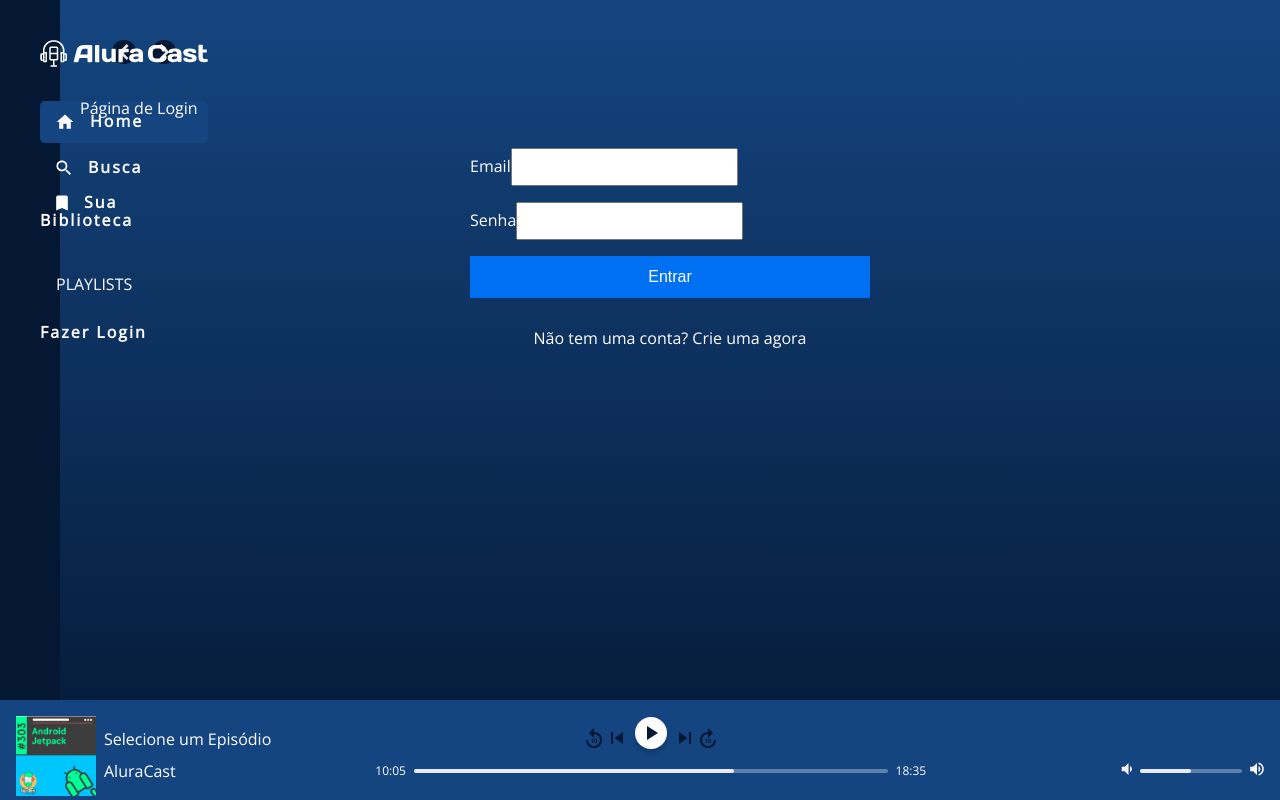
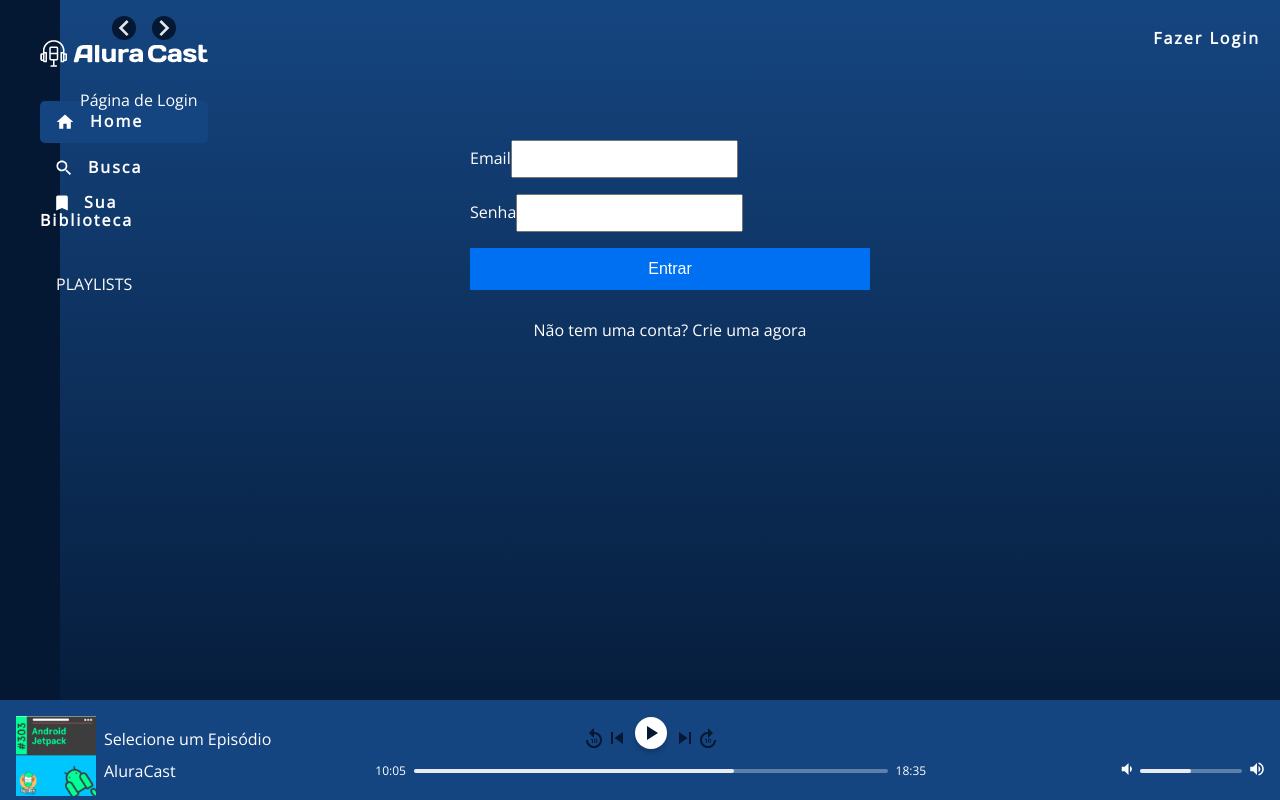
Before and after one commit to ericoliveirajs/aluracast, a Next.js app in the folder aluracast-frontend/: page /login in a window 1280 px wide. Built offline with nearby package versions, Linux system fonts and the light colour scheme; no server answers.

Commit message:
feat(header): Implementa botão Login/Logout estilizado no Header. Closes #16

```diff
--- a/aluracast-frontend/src/components/Layout.tsx
+++ b/aluracast-frontend/src/components/Layout.tsx
@@ -15,7 +15,7 @@ const Layout: React.FC<LayoutProps> = ({ children, latestEpisode }) => {
   const router = useRouter();
 
   useEffect(() => {
-    const token = localStorage.getItem('token');
+    const token = typeof window !== 'undefined' ? localStorage.getItem('token') : null;
     if (token) {
       setIsLoggedIn(true);
     }
@@ -24,18 +24,39 @@ const Layout: React.FC<LayoutProps> = ({ children, latestEpisode }) => {
   const handleLogout = () => {
     localStorage.removeItem('token');
     setIsLoggedIn(false);
-    router.push('/login');
+    router.push('/');
   };
 
   return (
     <>
       <header className="cabecalho container">
+
+        <div className="cabecalho__navegacao">
           <button className="cabecalho__botao">
             <img src="/assets/img/seta-voltar.svg" alt="Seta voltar" />
           </button>
           <button className="cabecalho__botao">
             <img src="/assets/img/seta-avançar.svg" alt="Seta avancar" />
           </button>
+        </div>
+
+        <div className="cabecalho__auth">
+            {isLoggedIn ? (
+                <button
+                    className="cabecalho__botao--auth menu-lateral__link"
+                    onClick={handleLogout}
+                >
+                    Sair
+                </button>
+            ) : (
+                <button
+                    className="cabecalho__botao--auth menu-lateral__link"
+                    onClick={() => router.push('/login')}
+                >
+                    Fazer Login
+                </button>
+            )}
+        </div>
       </header>
 
       <aside className="menu-lateral">
@@ -67,19 +88,9 @@ const Layout: React.FC<LayoutProps> = ({ children, latestEpisode }) => {
               <li className="menu-lateral__link menu-lateral__link--podcasts">
                   <Link href="#">Podcasts salvos</Link>
               </li>
-              <li className="menu-lateral__link">
-                <button
-                  onClick={handleLogout}
-                  style={{ background: 'none', border: 'none', color: 'inherit', cursor: 'pointer', padding: 0, fontSize: 'inherit' }}
-                >
-                  Sair
-                </button>
-              </li>
             </>
           ) : (
-            <li className="menu-lateral__link">
-                <Link href="/login">Fazer Login</Link>
-            </li>
+            null
           )}
         </ul>
       </aside>
--- a/aluracast-frontend/src/styles/grid/navbar.css
+++ b/aluracast-frontend/src/styles/grid/navbar.css
@@ -1,4 +1,27 @@
-.navbar__items {
-    display: grid;
-    grid-template-columns: repeat(3, 1fr);
+.cabecalho {
+    width: 100%;
+    display: flex;
+    justify-content: space-between;
+    align-items: center;
+    padding: 1rem 2rem;
 }
+
+.cabecalho__auth {
+    margin-left: auto;
+}
+
+.cabecalho__botao--login, .cabecalho__botao--logout {
+    background-color: #0070f3;
+    color: white;
+    border: none;
+    padding: 0.5rem 1rem;
+    border-radius: 4px;
+    cursor: pointer;
+    font-weight: bold;
+    transition: background-color 0.2s;
+    font-size: 0.9rem;
+}
+
+.cabecalho__botao--login:hover, .cabecalho__botao--logout:hover {
+    background-color: #005bb5;
+}
```
Lines whose indentation alone changed are shown as unchanged.
